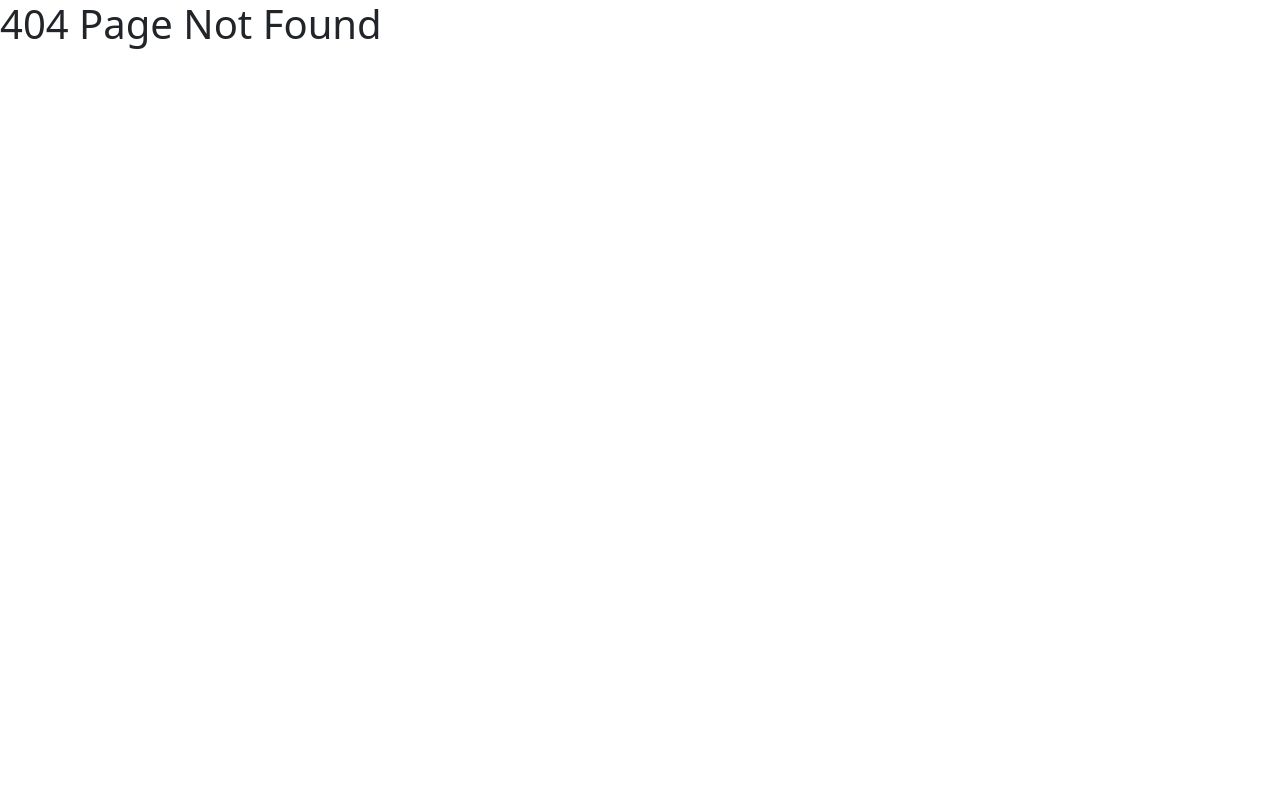
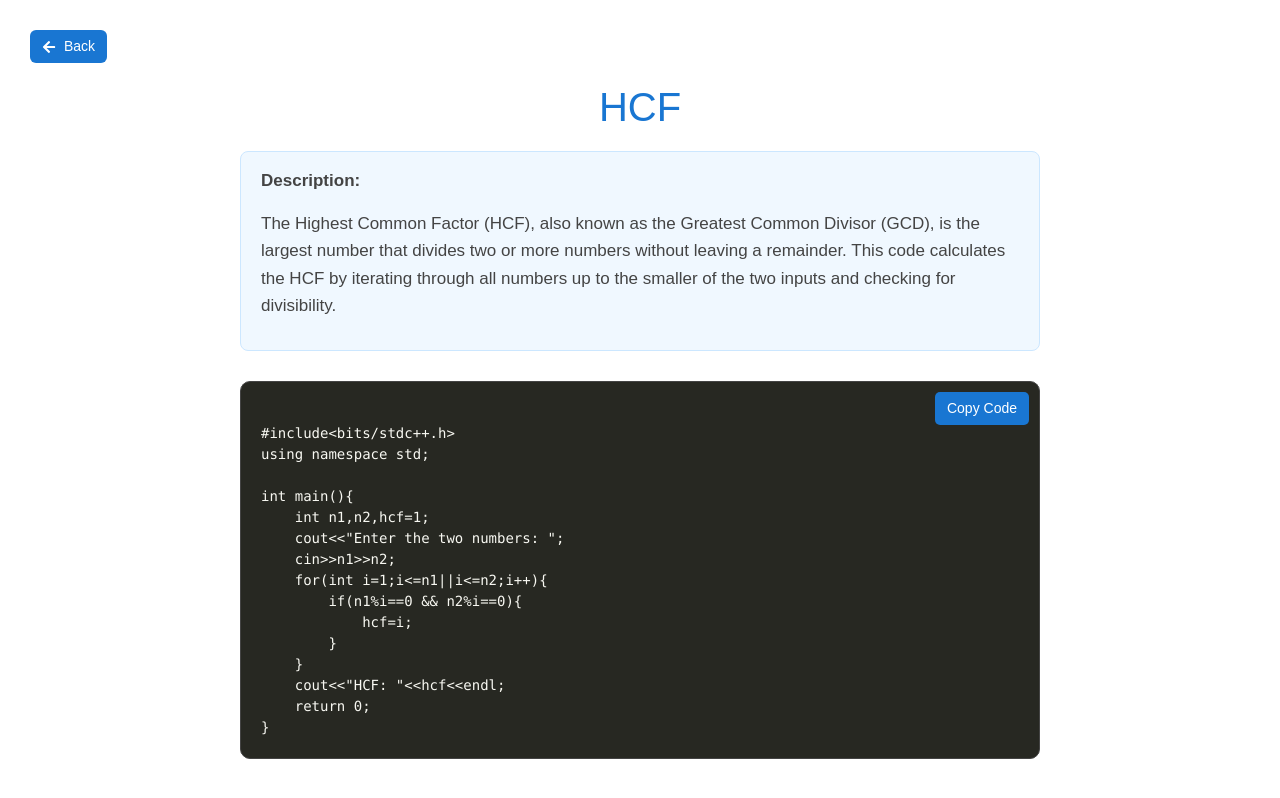
Before and after one commit to udaykallam/SimpleCppPrograms, a React (Vite) app: page /hcf in a window 1280 px wide. Before the commit this address had no page. Shown: the top 798 px of the page. Built offline with nearby package versions, Linux system fonts and the light colour scheme.

Commit message:
HCF of two numbers

```diff
--- a/src/App.jsx
+++ b/src/App.jsx
@@ -12,6 +12,7 @@ import PerfectNumber from './pages/PerfectNumber'
 import ReverseNumber from './pages/ReverseNumber'
 import Anagram from './pages/Anagram'
 import LCM from './pages/LCM'
+import HCF from './pages/HCF'
 
 function App() {
   return (
@@ -30,6 +31,7 @@ function App() {
         <Route path="/reverse" element={<ReverseNumber />} />
         <Route path="/anagram" element={<Anagram />} />
         <Route path="/lcm" element={<LCM />} />
+        <Route path="/hcf" element={<HCF />} />
       </Routes>
     </>
   )
--- a/src/components/Index.jsx
+++ b/src/components/Index.jsx
@@ -11,14 +11,14 @@ export const Index = () => {
     'Palindrome', 'String Palindrome', 'Prime Number',
     'Factorial', 'Fibonacci', 'Even or Odd', 'Armstrong Number',
     'Perfect Number', 'Reverse Number', 'Anagram',
-    'LCM', 'Binary to Decimal', 'Decimal to Binary'
+    'LCM', 'HCF', 'Binary to Decimal', 'Decimal to Binary'
   ];
 
   const routes = [
     '/palindrome', '/stringpalindrome', '/primenumber',
     '/factorial', '/fibonacci', '/evenodd', '/armstrong',
     '/perfect', '/reverse', '/anagram',
-    '/lcm', '/bintodec', '/dectobin'
+    '/lcm','/hcf', '/bintodec', '/dectobin'
   ];
 
   const itemsPerPage = 10;
--- /dev/null
+++ b/src/pages/HCF.jsx
@@ -0,0 +1,32 @@
+import CodeTemplate from "../components/CodeTemplate"
+
+export default function HCF() {
+    const HCFCode = `
+#include<bits/stdc++.h>
+using namespace std;
+
+int main(){
+    int n1,n2,hcf=1;
+    cout<<"Enter the two numbers: ";
+    cin>>n1>>n2;
+    for(int i=1;i<=n1||i<=n2;i++){
+        if(n1%i==0 && n2%i==0){
+            hcf=i;
+        }
+    }
+    cout<<"HCF: "<<hcf<<endl;
+    return 0;
+}`
+
+const HCFDescription = `The Highest Common Factor (HCF), also known as the Greatest Common Divisor (GCD), is the largest number that divides two or more numbers without leaving a remainder. This code calculates the HCF by iterating through all numbers up to the smaller of the two inputs and checking for divisibility.`
+
+    return (
+    <>
+    <CodeTemplate
+        title="HCF"
+        description={HCFDescription}
+        code={HCFCode}
+        />
+    </>
+    )
+}
```
